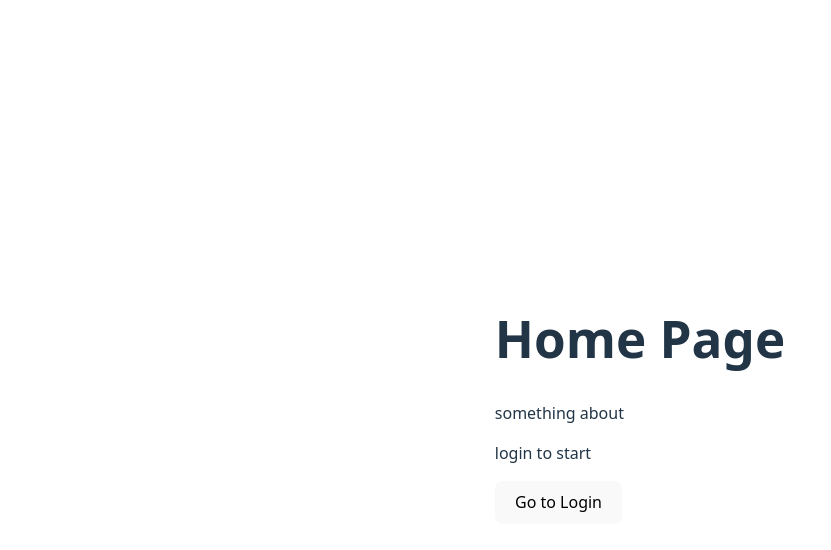
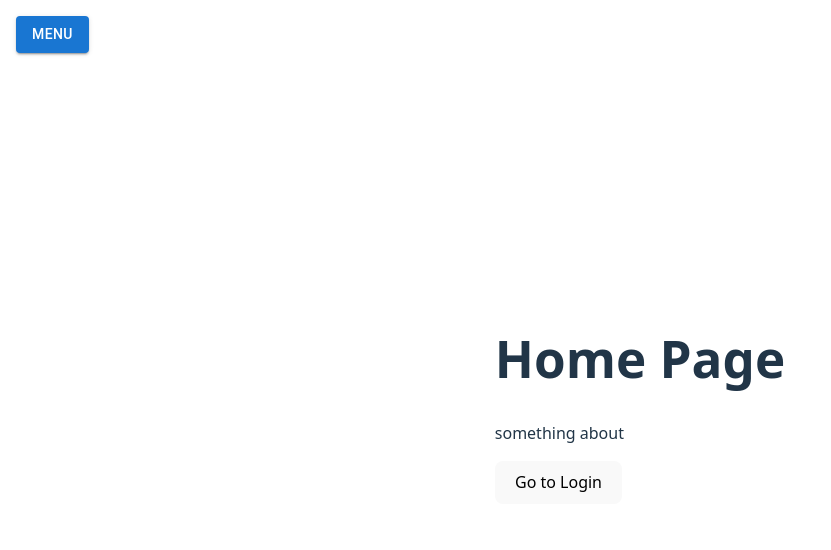
Before and after one commit to wojnan/quiz, a React (Vite) app in the folder frontend/: page /home in a window 1280 px wide. Shown: the top 550 px of the page, without its empty margins (0-831 px from the left). Built offline with nearby package versions, Linux system fonts and the light colour scheme.

Commit message:
drawer menu

```diff
--- a/frontend/package.json
+++ b/frontend/package.json
@@ -10,6 +10,10 @@
     "preview": "vite preview"
   },
   "dependencies": {
+    "@emotion/react": "^11.14.0",
+    "@emotion/styled": "^11.14.1",
+    "@mui/icons-material": "^7.3.1",
+    "@mui/material": "^7.3.1",
     "antd": "^5.27.1",
     "react": "^18.3.1",
     "react-dom": "^18.3.1",
--- /dev/null
+++ b/frontend/src/components/DrawerMenu.tsx
@@ -0,0 +1,97 @@
+import * as React from 'react';
+import Box from '@mui/material/Box';
+import Drawer from '@mui/material/Drawer';
+import Button from '@mui/material/Button';
+import List from '@mui/material/List';
+import Divider from '@mui/material/Divider';
+import ListItem from '@mui/material/ListItem';
+import ListItemButton from '@mui/material/ListItemButton';
+import ListItemText from '@mui/material/ListItemText';
+import ExpandLess from '@mui/icons-material/ExpandLess';
+import ExpandMore from '@mui/icons-material/ExpandMore';
+import Collapse from '@mui/material/Collapse';
+
+export default function DrawerMenu() {
+  const [drawerOpen, setDrawerOpen] = React.useState(false);
+  const [quizOpen, setQuizOpen] = React.useState(false);
+  const [inboxOpen, setInboxOpen] = React.useState(false);
+
+  const toggleDrawer = (newOpen: boolean) => () => {
+    setDrawerOpen(newOpen);
+  };
+
+  const toggleQuiz = () => setQuizOpen(!quizOpen);
+  const toggleInbox = () => setInboxOpen(!inboxOpen);
+
+  const DrawerList = (
+    <Box sx={{ width: 250 }} role="presentation">
+      <List>
+        <ListItemButton onClick={toggleQuiz}>
+          <ListItemText primary="Quiz" />
+          {quizOpen ? <ExpandLess /> : <ExpandMore />}
+        </ListItemButton>
+        <Collapse in={quizOpen} timeout="auto" unmountOnExit>
+          <List component="div" disablePadding>
+            {['Hostuj', 'Dołącz'].map((text) => (
+              <ListItem key={text} disablePadding>
+                <ListItemButton sx={{ pl: 4 }}>
+                  <ListItemText primary={text} />
+                </ListItemButton>
+              </ListItem>
+            ))}
+          </List>
+        </Collapse>
+      </List>
+
+      <List>
+        {['Portfel', 'Historia', 'Konto', 'Pomoc','Wyloguj'].map((text) => (
+          <ListItem key={text} disablePadding>
+            <ListItemButton>
+              <ListItemText primary={text} />
+            </ListItemButton>
+          </ListItem>
+        ))}
+      </List>
+
+      <Divider />
+
+      <List>
+        <ListItemButton onClick={toggleInbox}>
+          <ListItemText primary="Inbox" />
+          {inboxOpen ? <ExpandLess /> : <ExpandMore />}
+        </ListItemButton>
+        <Collapse in={inboxOpen} timeout="auto" unmountOnExit>
+          <List component="div" disablePadding>
+            <ListItemButton sx={{ pl: 4 }}>
+              <ListItemText primary="Starred" />
+            </ListItemButton>
+          </List>
+        </Collapse>
+      </List>
+
+      <Divider />
+
+    </Box>
+  );
+
+  return (
+    <div>
+    {!drawerOpen && (
+        <Button
+          onClick={toggleDrawer(true)}
+          sx={{
+            position: "fixed",
+            top: 16,
+            left: 16,
+            zIndex: 1200,
+          }}
+          variant="contained"
+        >Menu</Button>
+      )}
+
+  <Drawer open={drawerOpen} onClose={toggleDrawer(false)}>
+    {DrawerList}
+  </Drawer>
+</div>
+  );
+}
--- a/frontend/src/pages/Home/index.tsx
+++ b/frontend/src/pages/Home/index.tsx
@@ -1,6 +1,6 @@
 import React from "react"
-import { useNavigate } from "react-router-dom";
-
+import { useNavigate } from "react-router-dom"
+import DrawerMenu from "../../components/DrawerMenu";
 const Home: React.FC = () => {
     console.log("Home component rendered")
 
@@ -8,9 +8,9 @@ const Home: React.FC = () => {
 
     return (
         <div>
+            <DrawerMenu />
             <h1>Home Page</h1>
             <p> something about</p>
-            <p>login to start</p>
             <button onClick={() => navigate("/login")}>
                 Go to Login
             </button>
```
Also changed, not shown: 1 other file (tests, documents, lock files or other folders).
